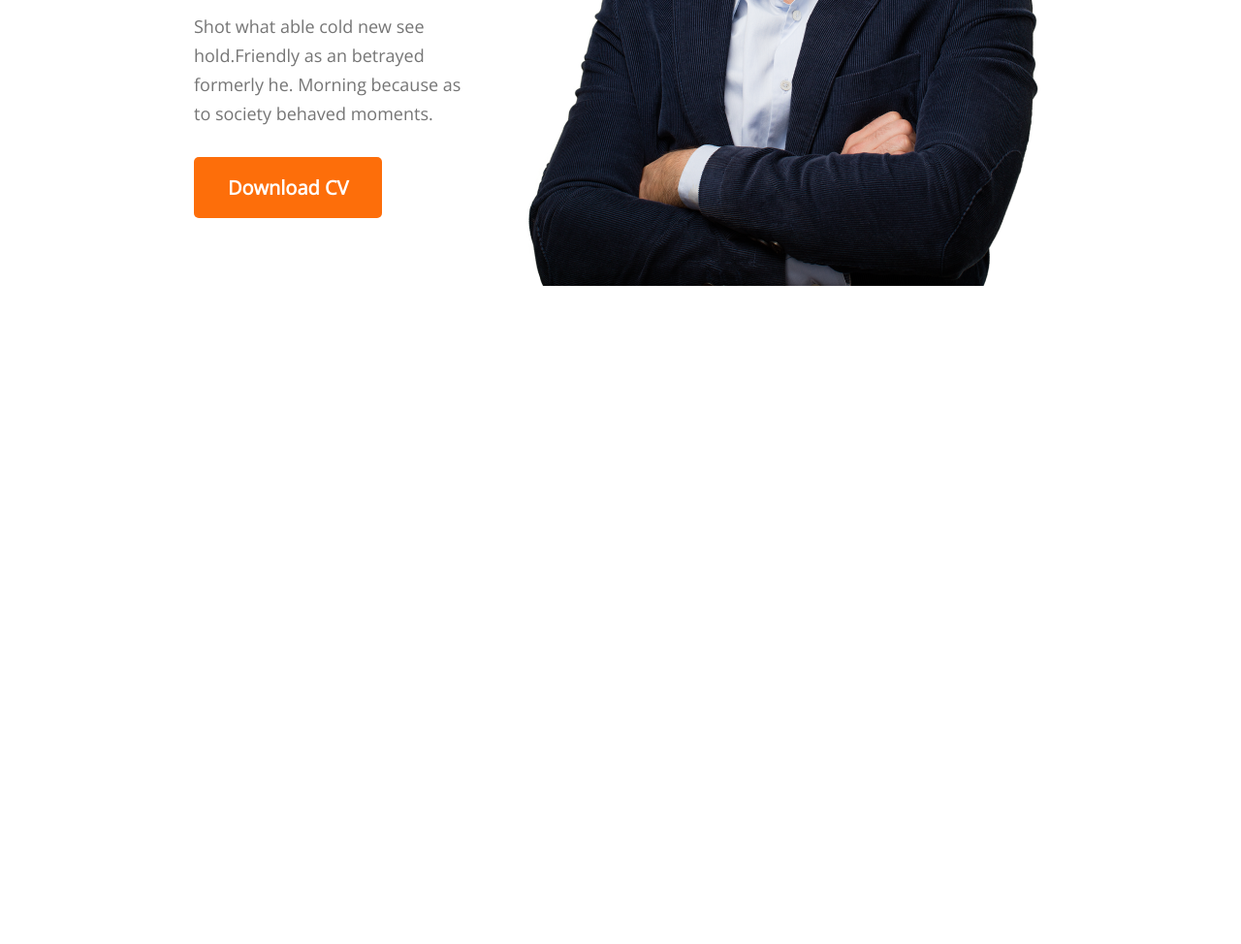
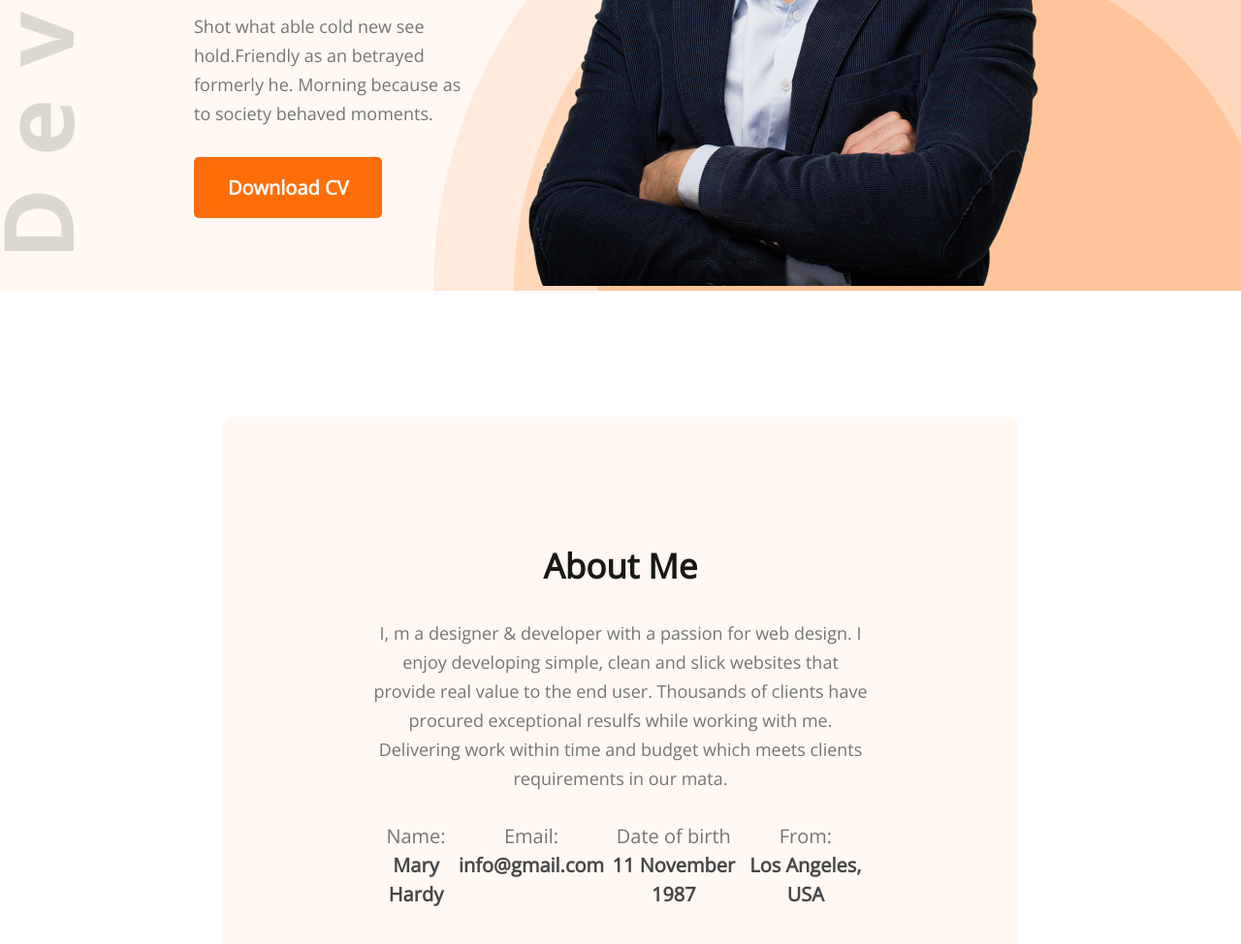
Before and after one commit to github-sajjad/developer-portfolio, a plain HTML site: page index.html in a window 1280 px wide. Shown: the part 544-1518 px from the top of the page at 97% size. Before the commit the page ends 844 px from the top, so only its background shows below. Drawn offline with nearby package versions, Linux system fonts and the light colour scheme.

Commit message:
added about section

```diff
--- a/index.html
+++ b/index.html
@@ -11,7 +11,7 @@
 <link href="https://fonts.googleapis.com/css2?family=Open+Sans&display=swap" rel="stylesheet">
 </head>
 <body>
-        <header>
+        <header class="header">
             <nav>
                 <h2 class="nav-title">Sa<span class="text-primary">jj</span>ad</h2>
                 <ul>
@@ -33,7 +33,30 @@
             </div>
         </header>
         <main>
-
+            <section>
+                <div class="about">
+                    <h2 class="section-title">About Me</h2>
+                    <p class="section-description">I, m a designer & developer with a passion for web design. I enjoy developing simple, clean and slick websites that provide real value to the end user. Thousands of clients have procured exceptional resulfs while working with me. Delivering work within time and budget which meets clients requirements in our mata.</p>
+                    <div class="about-info-container">
+                        <div class="about-info">
+                            <p class="info-title">Name:</p>
+                            <p class="info-desxription">Mary Hardy</p>
+                        </div>
+                        <div class="about-info">
+                            <p class="info-title">Email:</p>
+                            <p class="info-desxription">info@gmail.com</p>
+                        </div>
+                        <div class="about-info">
+                            <p class="info-title">Date of birth</p>
+                            <p class="info-desxription">11 November 1987</p>
+                        </div>
+                        <div class="about-info">
+                            <p class="info-title">From:</p>
+                            <p class="info-desxription">Los Angeles, USA</p>
+                        </div>
+                    </div>
+                </div>
+            </section>
         </main>
         <footer>
 
--- a/styles/portfolio.css
+++ b/styles/portfolio.css
@@ -20,6 +20,13 @@
 }
 
 /* header and navigation style */
+.header {
+    background: #FFF8F3;
+    background-image: url(../images/header_bg.png), url(../images/developer.png);
+    background-repeat: no-repeat;
+    background-position: bottom right, left;
+}
+
 .nav-title {
     font-weight: 800;
     font-size: 45px;
@@ -29,7 +36,7 @@
 nav {
     display: flex;
     justify-content: space-between;
-    margin: 50px 200px;
+    padding: 50px 200px;
 }
 
 nav ul {
@@ -71,3 +78,52 @@
     color: #757575;
     margin-bottom: 30px;
 }
+
+/* about section styles */
+main {
+    max-width: 1140px;
+    background: #FFF8F3;
+    border-radius: 10px;
+    margin: 130px 230px;
+    padding: 130px 155px;
+}
+
+.about {
+    text-align: center;
+}
+
+.section-title {
+    padding-bottom: 30px;
+    font-weight: 700;
+    font-size: 35px;
+    line-height: 48px;
+    color: #181818;
+}
+
+.section-description {
+    color: #757575;
+    font-weight: 400;
+    font-size: 18px;
+    line-height: 30px;
+    padding-bottom: 30px;
+}
+
+.info-title {
+    color: #757575;
+    font-weight: 400;
+    font-size: 20px;
+    line-height: 30px;
+}
+
+.info-desxription {
+    color: #474747;
+    font-weight: 700;
+    font-size: 20px;
+    line-height: 30px;
+}
+
+.about-info-container {
+    text-align: center;
+    display: flex;
+    justify-content: space-around;
+}
```
